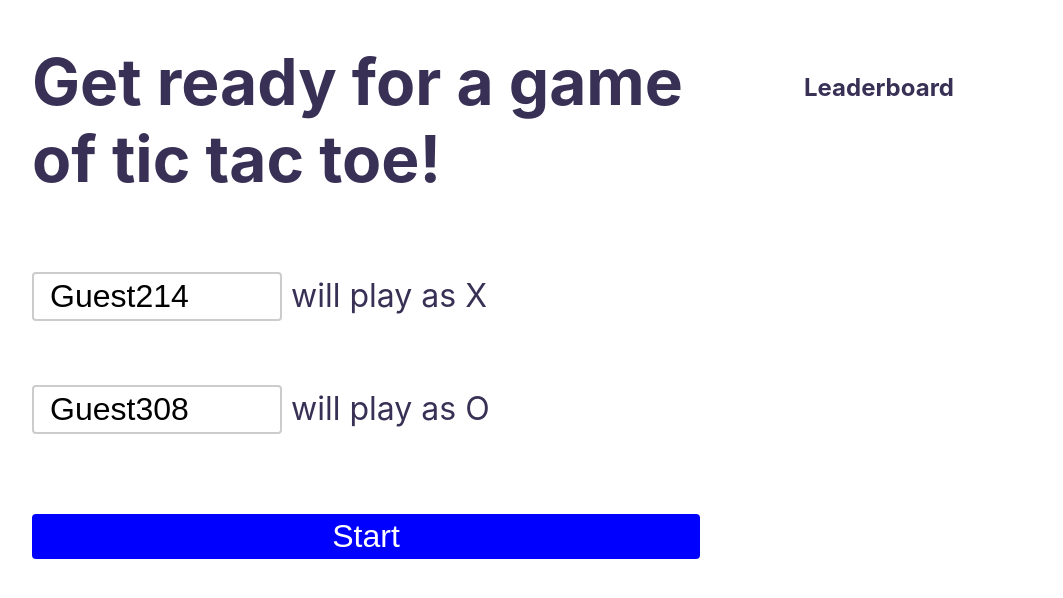
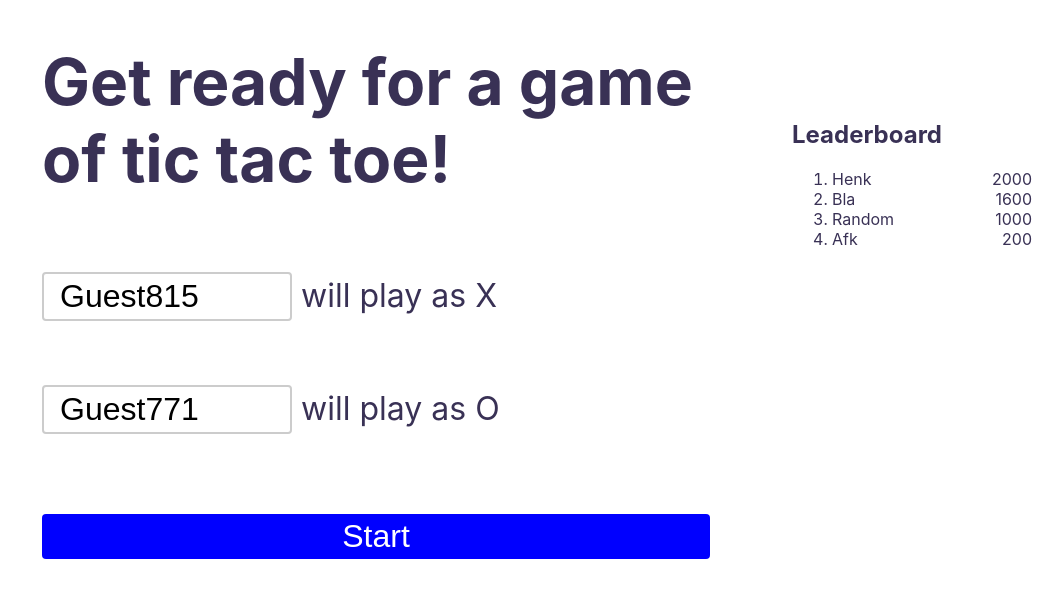
Before and after one commit to stam/tic-tac-toe, a React (Create React App) app: page / in a window 1280 px wide. Shown: the top 598 px of the page, without its empty margins (40-1103 px from the left). Built offline with nearby package versions, Linux system fonts and the light colour scheme.

Commit message:
Improve leaderbord layout, improve lobbyscreen UX

```diff
--- a/src/App.tsx
+++ b/src/App.tsx
@@ -3,7 +3,7 @@ import styled from 'styled-components';
 import { observer } from 'mobx-react-lite';
 
 import Grid from './components/Grid';
-import Ranking, { Container as RankingContainer} from './components/Ranking';
+import Ranking from './components/Ranking';
 import GameStore from './store/Game';
 import { UserStore, User } from './store/User';
 import Status from './components/Status';
@@ -13,24 +13,21 @@ const Layout = styled.main`
   height: 100vh;
   display: grid;
   grid-template-columns: 5fr 3fr;
-  grid-template-rows: 1fr 8fr;
+  grid-template-rows: 100px 8fr;
   grid-template-areas:
     'info info'
     'main rank';
 `;
 
 const SingleRowLayout = styled(Layout)`
-  > ${RankingContainer} {
-    padding-top: 3.3rem;
-  }
-  grid-column-gap: 2rem;
   grid-template-areas:
-    'main rank'
+    'main info'
     'main rank';
 `;
 
 const gameStore = new GameStore();
 const userStore = new UserStore();
+userStore.seed();
 
 export const GameContext = React.createContext(gameStore);
 export const UserContext = React.createContext(userStore);
--- a/src/components/Button.tsx
+++ b/src/components/Button.tsx
@@ -2,7 +2,7 @@ import styled from 'styled-components';
 
 const Button = styled.button`
   cursor: pointer;
-  padding: 0.25rem 0;
+  padding: 0.25rem 1rem;
   border-radius: 4px;
   font-size: 2rem;
   background: blue;
--- a/src/components/LobbyScreen.tsx
+++ b/src/components/LobbyScreen.tsx
@@ -4,7 +4,7 @@ import Button from './Button';
 import { User } from '../store/User';
 import { observer } from 'mobx-react-lite';
 
-const Container = styled.main`
+const Container = styled.form`
   padding-left: 2rem;
   font-size: 2rem;
   max-width: 700px;
@@ -35,7 +35,7 @@ interface LobbyScreenProps {
 
 const LobbyScreen : React.FC<LobbyScreenProps> = ({ userA, userB, start }) => {
   return (
-    <Container>
+    <Container onSubmit={start}>
       <Title>Get ready for a game of tic tac toe!</Title>
       <p>
         <Input
--- a/src/components/Ranking.tsx
+++ b/src/components/Ranking.tsx
@@ -1,25 +1,38 @@
 import React, { useContext } from 'react';
 import styled from 'styled-components';
-import { UserContext } from '../App';
+import { UserContext, GameContext } from '../App';
+import { orderBy } from 'lodash';
 
-export const Container = styled.aside`
+const Container = styled.aside`
   padding-left: 2rem;
   grid-area: rank;
 `;
 
-const ListItem = styled.li``;
+interface RowProps {
+  playing: boolean;
+}
+const Row = styled.div<RowProps>`
+  max-width: 200px;
+  display: flex;
+  justify-content: space-between;
+
+  ${props => props.playing && 'background-color: rgba(0, 0, 0, 0.1)'}
+`;
 
 const Ranking = () => {
   const userStore = useContext(UserContext);
+  const game = useContext(GameContext);
+
+  const sortedUsers = orderBy(userStore.users, 'elo', 'desc');
 
   return (
     <Container>
       <h1>Leaderboard</h1>
       <ol>
-        {userStore.users.map(user => (
-          <ListItem>
-            {user.name} {user.elo}
-          </ListItem>
+        {sortedUsers.map(user => (
+          <li><Row playing={game.users.includes(user)}>
+            {user.name} <label>{user.elo}</label>
+          </Row></li>
         ))}
       </ol>
     </Container>
--- a/src/store/User.ts
+++ b/src/store/User.ts
@@ -1,4 +1,4 @@
-import { observable } from 'mobx';
+import { observable, action } from 'mobx';
 import { random } from 'lodash';
 
 export class User {
@@ -9,6 +9,13 @@ export class User {
     this.name = `Guest${random(0, 2000)}`;
   }
 }
+
+const SEED_DATA = [
+  ['Henk', 2000],
+  ['Bla', 1600],
+  ['Random', 1000],
+  ['Afk', 200],
+]
 
 export class UserStore {
   @observable users: User[] = [];
@@ -23,4 +30,13 @@ export class UserStore {
     this.users.push(targetUser);
     return targetUser;
   }
+
+  @action seed() {
+    SEED_DATA.forEach(datum => {
+      const user = new User();
+      user.name = datum[0] as string;
+      user.elo = datum[1] as number;
+      this.users.push(user);
+    })
+  }
 }
```
